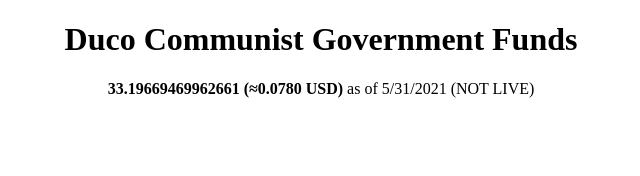
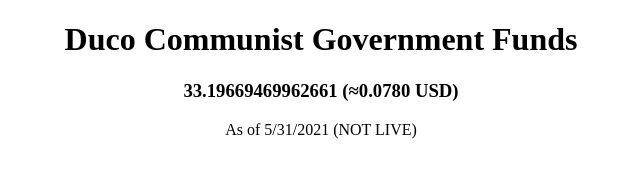
Before and after one commit to KaiserWilhelm23/duco-communist-party, a plain HTML site: page index.html in a window 1280 px wide. Shown: the whole page, without its empty margins (319-959 px from the left). Drawn offline with Linux system fonts and the light colour scheme.

Commit message:
Update index.html

```diff
--- a/index.html
+++ b/index.html
@@ -5,8 +5,8 @@
 
 <center>
 	<h1>Duco Communist Government Funds</h1>
-	<b>33.19669469962661  (≈0.0780 USD)  </b>
-	<b1> as of 5/31/2021 (NOT LIVE) </b1>
+	<h3>33.19669469962661  (≈0.0780 USD)  </h3>
+	<b1> As of 5/31/2021 (NOT LIVE) </b1>
 
 </center>
 
```
